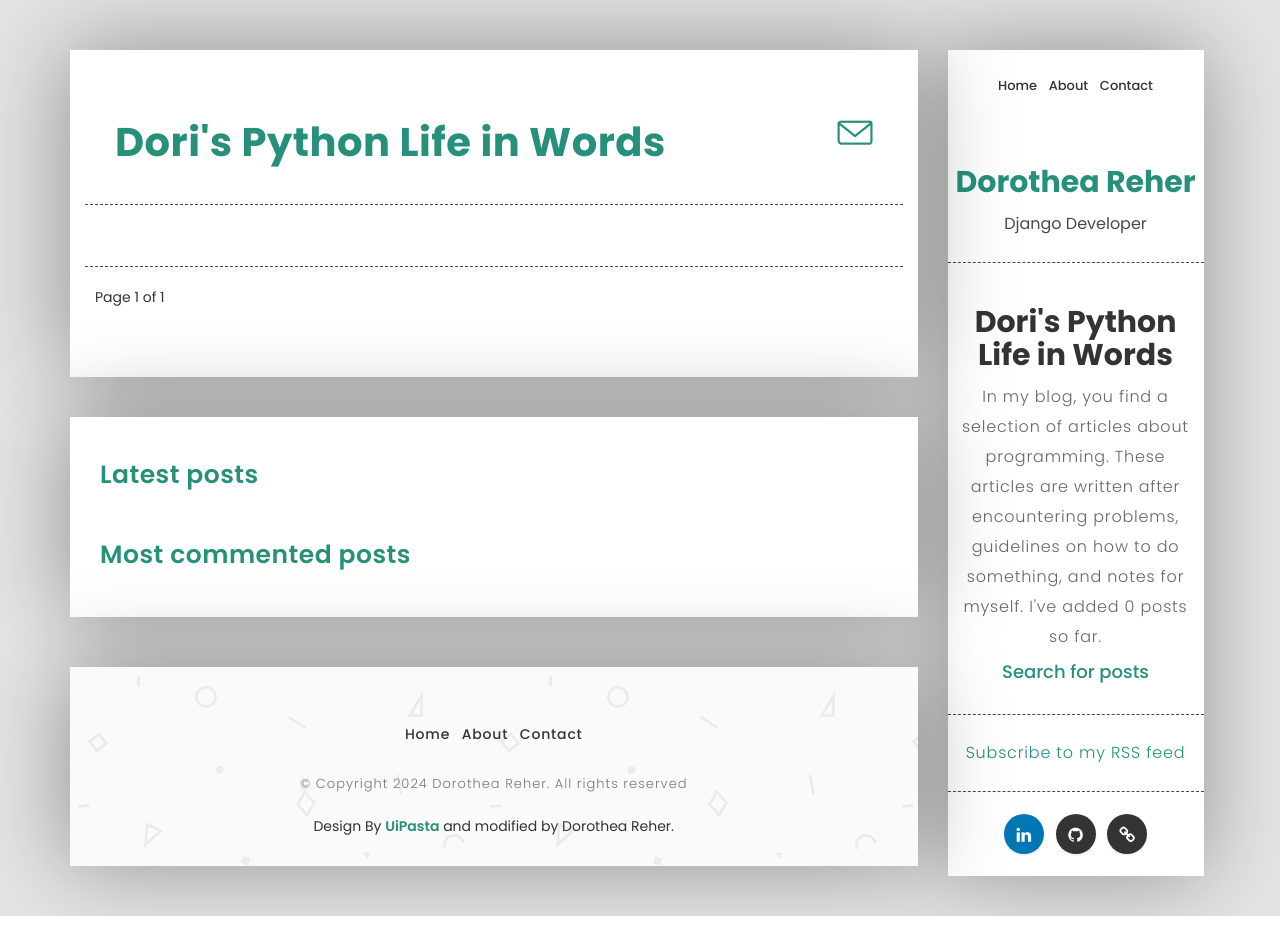
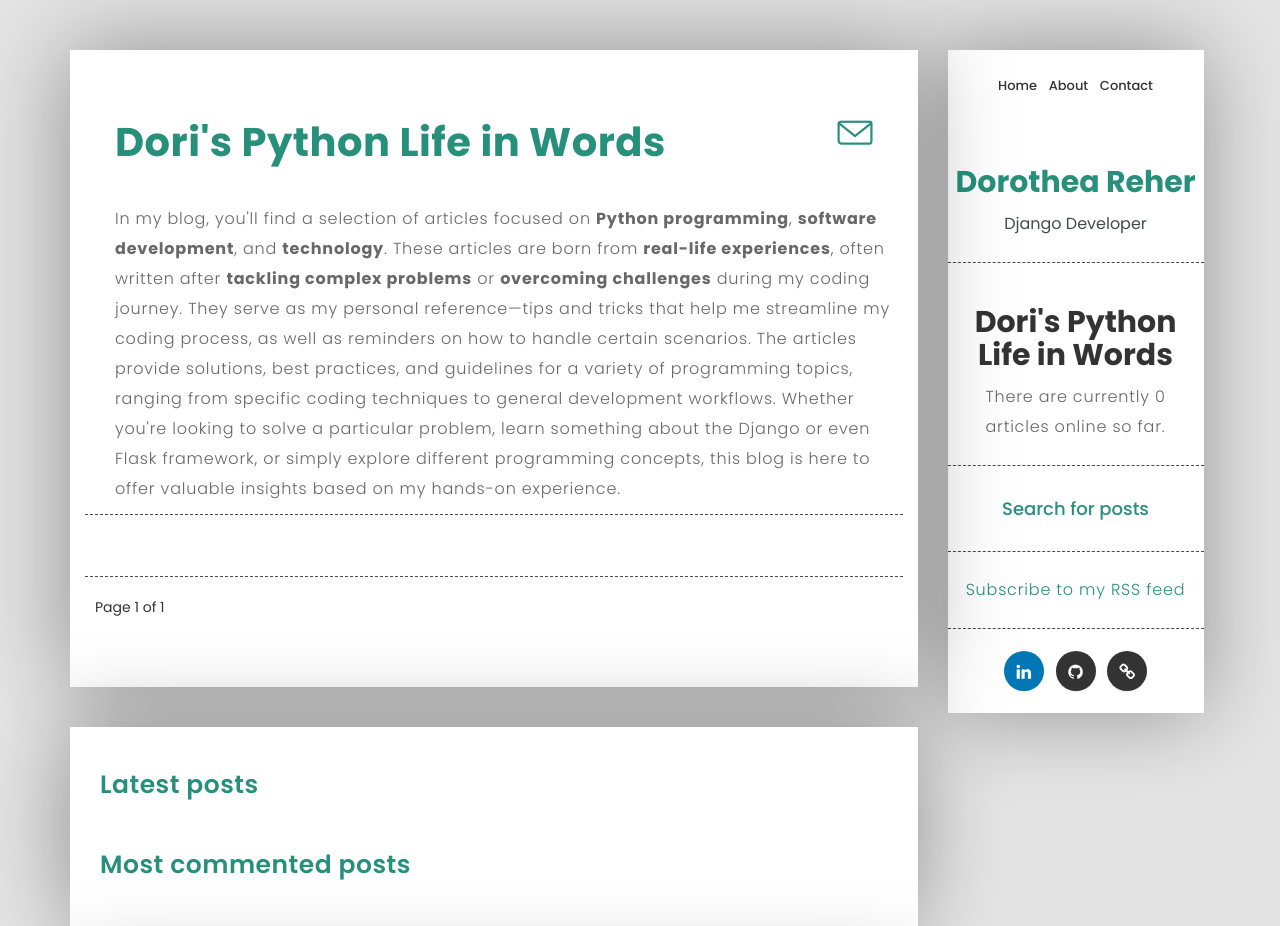
Before and after one commit to DoriDoro/django-blog, a Django app: page /blog/ in a window 1280 px wide. Shown: the top 926 px of the page. Run offline with Django 3.2, Linux system fonts and the light colour scheme; data that the repository does not hold is empty; some libraries are stand-ins or nearby versions.

Commit message:
update the sidebar and description of my blog

```diff
--- a/blog/templates/post/list.html
+++ b/blog/templates/post/list.html
@@ -15,6 +15,25 @@
     <div class="margin-left-30">
       <p>Posts tagged with "{{ tag.name }}"</p>
     </div>
+  {% else %}
+    <div class="margin-left-30">
+      <p>
+        In my blog, you'll find a selection of articles focused on <strong>Python
+        programming</strong>, <strong>software development</strong>, and
+        <strong>technology</strong>. These articles are born from
+        <strong>real-life experiences</strong>, often written after <strong>tackling
+        complex problems</strong> or <strong>overcoming challenges</strong> during my coding
+        journey. They serve as my personal reference—tips and
+        tricks that help me streamline my coding process, as well as reminders on how to handle
+        certain scenarios. The articles provide solutions, best practices, and guidelines for
+        a variety of programming topics, ranging from specific coding techniques to general
+        development workflows.
+
+        Whether you're looking to solve a particular problem, learn something about the Django or
+        even Flask framework, or simply explore different programming concepts, this blog
+        is here to offer valuable insights based on my hands-on experience.
+      </p>
+    </div>
   {% endif %}
 
   <!-- List of Posts - Start -->
@@ -23,7 +42,7 @@
       {% for post in posts %}
         <div class="post-title">
           <a href="{{ post.get_absolute_url }}">
-            <h2>{{ post.title }}</h2>
+            <h1>{{ post.title }}</h1>
           </a>
         </div>
         {% if post.tags.exists %}
--- a/core/templates/base.html
+++ b/core/templates/base.html
@@ -63,9 +63,10 @@
 
                 <div class="white-spacing">
                   <h1>Dori's Python Life in Words</h1>
-                  <p>In my blog, you find a selection of articles about programming.
-                    These articles are written after encountering problems, guidelines on how to
-                    do something, and notes for myself. I've added {% total_posts %} posts so far.</p>
+                  <p>There are currently {% total_posts %} articles online so far.</p>
+                </div>
+
+                <div class="white-spacing">
                   <h4>
                     <a href="{% url 'blog:post_search' %}" title="Find more Posts">Search for posts</a>
                   </h4>
```
